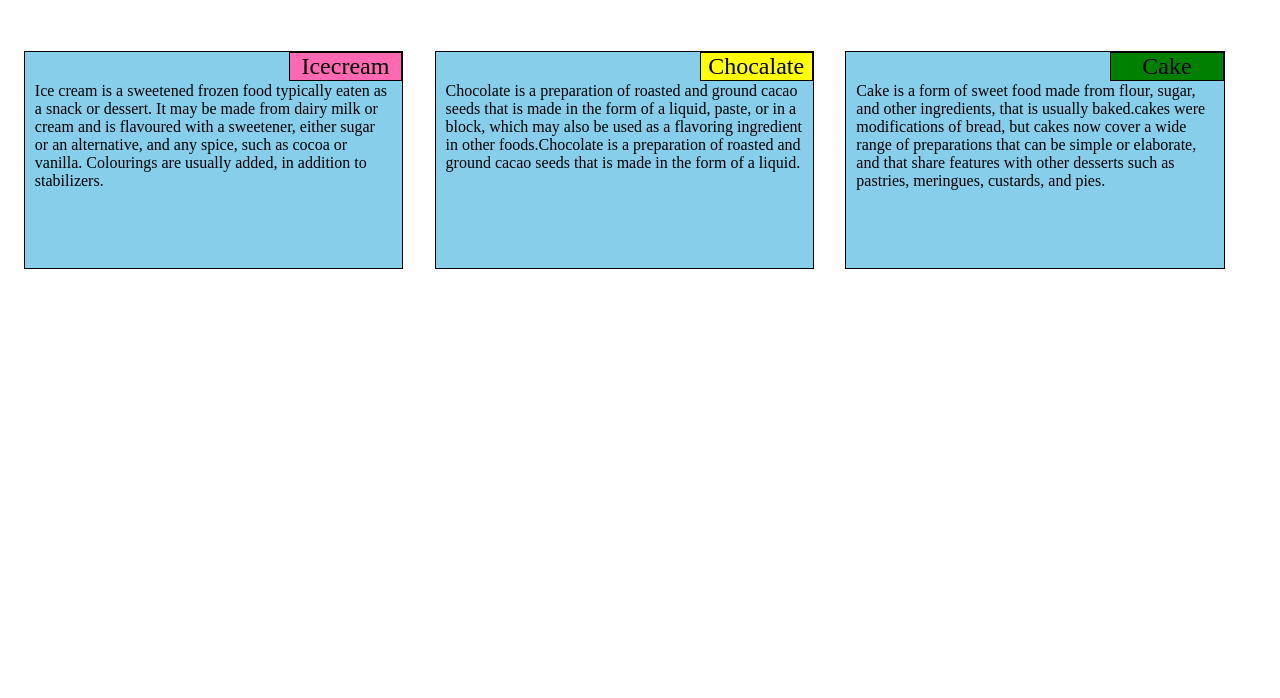
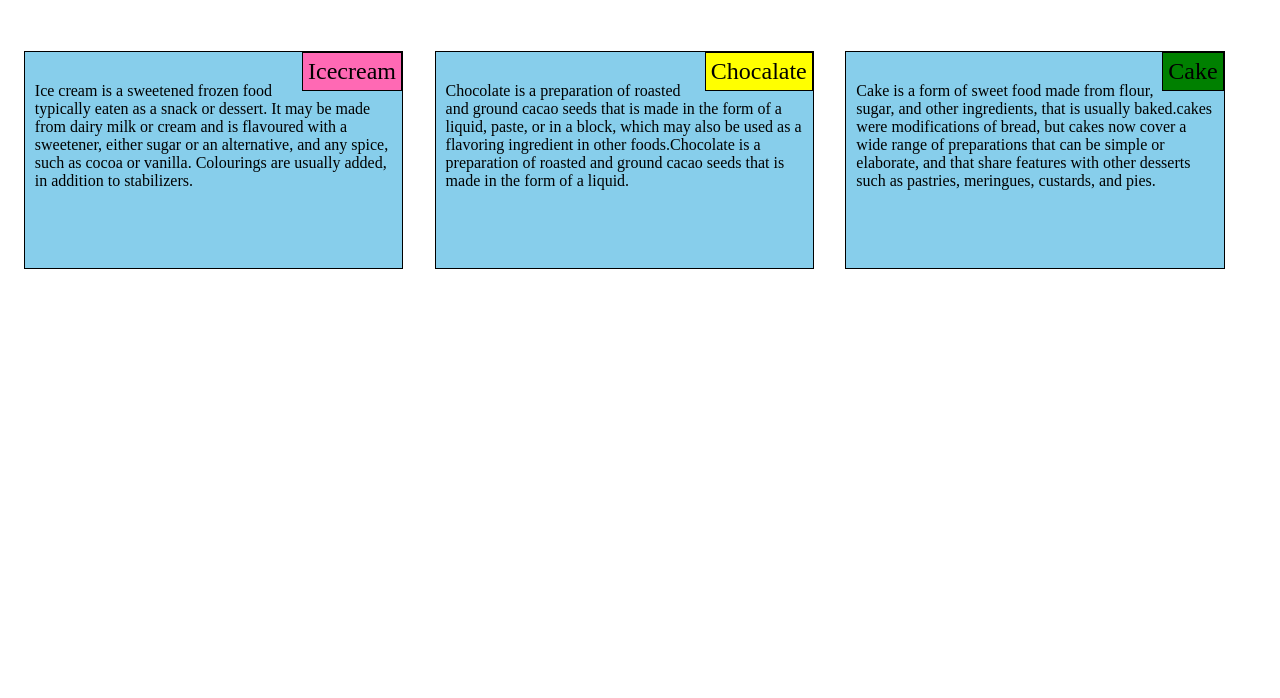
Before and after one commit to GreatSanto/Module_2_Solution.github.io, a plain HTML site: page index.html in a window 1280 px wide. Shown: the part 102-800 px from the top of the page. Drawn offline with Linux system fonts and the light colour scheme.

Commit message:
Update index.css

```diff
--- a/index.css
+++ b/index.css
@@ -17,18 +17,21 @@ p{
 section{
 	border:1px solid black;
 	float: right;
-	width: 30%;
+	width: auto;
 	font-size: 1.5em;
 	text-align: center;
 	}
 #Icecream{
 	background-color: hotpink;
+	padding: 5px;
 }
 #Chocalate{
 	background-color: yellow;
+	padding: 5px;
 }
 #Cake{
 	background-color: green;
+	padding: 5px;
 }
 .row{
 	width: 100%;
```
